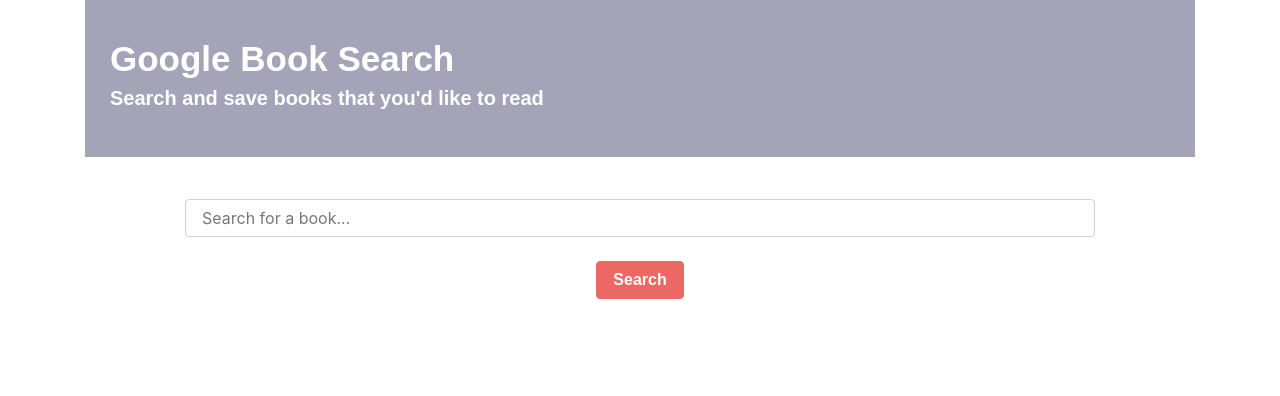
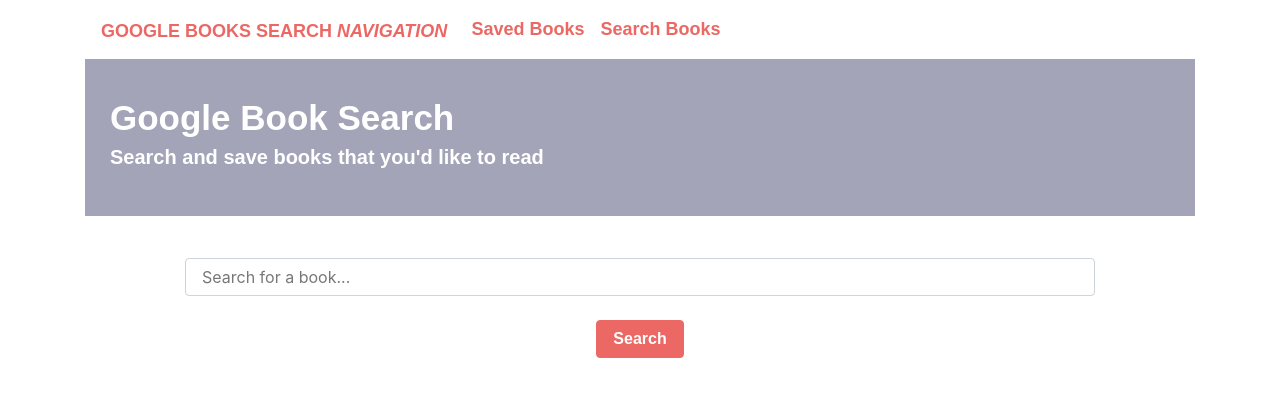
Before and after one commit to amidstasinglebreath/Bootcamp-h17, a React (Create React App) app in the folder client/: page / in a window 1280 px wide. Shown: the top 396 px of the page. Built offline with nearby package versions, Linux system fonts and the light colour scheme; a web font is replaced by a local one.

Commit message:
build ver2

```diff
--- a/client/src/App.js
+++ b/client/src/App.js
@@ -4,12 +4,14 @@
 import './App.css';
 import Search from './components/pages/Search';
 import Saved from './components/pages/Saved';
+import Navigator from './components/Navigator';
 
 function App() {
   return (
     <>
     <BrowserRouter>
     <div className="App">
+      <Navigator/>
       <Switch>
         <Route path="/" exact component={Search}/>
         <Route path="/saved" component={Saved}/>
--- /dev/null
+++ b/client/src/components/Navigator/index.js
@@ -0,0 +1,32 @@
+import React from "react";
+import "./style.css";
+import { Navbar, Nav, Container } from "react-bootstrap";
+// import { FontAwesomeIcon } from '@fortawesome/react-fontawesome'
+// import { faTag } from '@fortawesome/free-solid-svg-icons'
+
+
+
+function Navigator() {
+
+
+  return (
+      <Container>
+        <Navbar variant="tabs" id="nav">
+          <Navbar.Brand href="#home">
+            Google Books Search <i>navigation</i>
+          </Navbar.Brand>
+          <Navbar.Toggle aria-controls="basic-navbar-nav" />
+          <Navbar.Collapse id="basic-navbar-nav">
+            <Nav>
+              <Nav.Link href="/saved">Saved Books</Nav.Link>
+            </Nav>
+            <Nav>
+              <Nav.Link href="/">Search Books</Nav.Link>
+            </Nav>
+          </Navbar.Collapse>
+        </Navbar>
+      </Container>
+  );
+}
+
+export default Navigator;
```
Also changed, not shown: client/src/components/Navigator/style.css (added).
